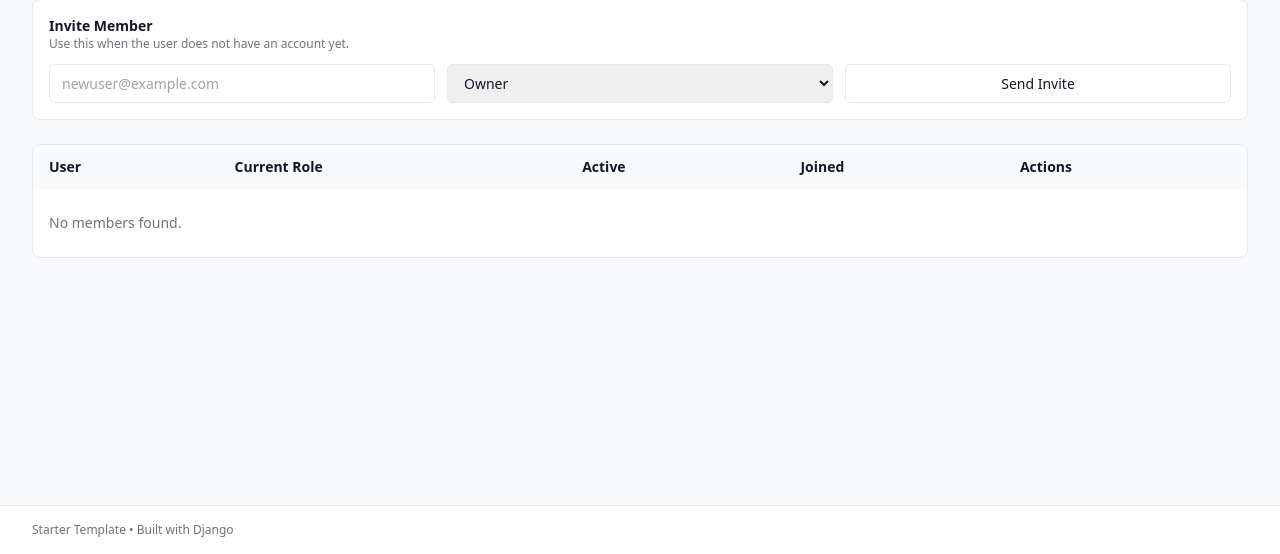
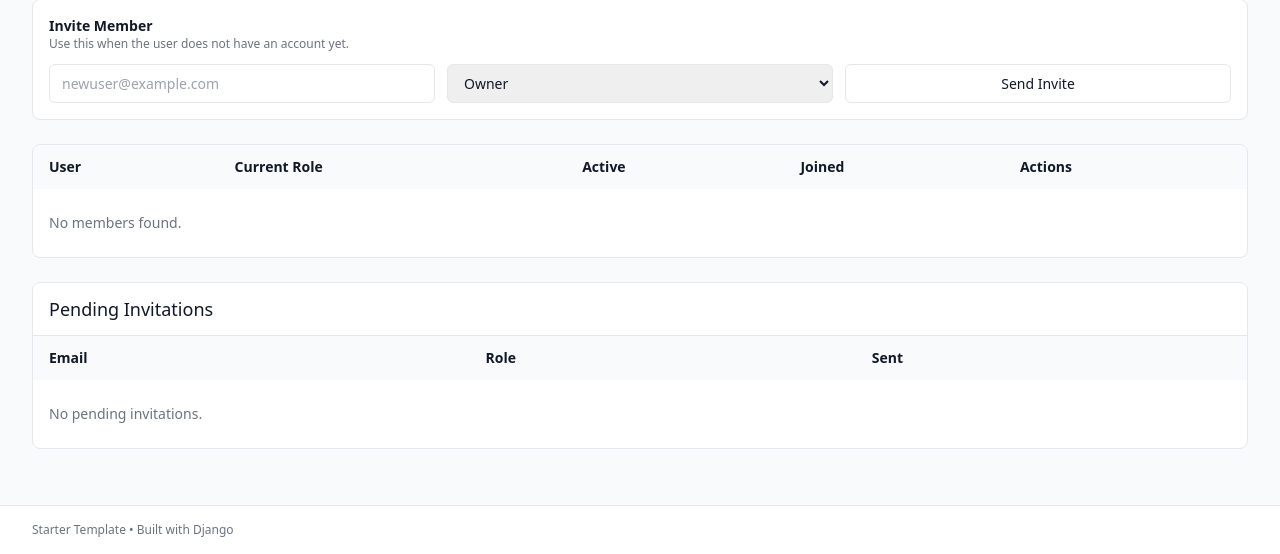
Before and after one commit to JovanyCardenas/django-saas-starter, a Django app: template backend/templates/settings_panel/members.html in a window 1280 px wide. Shown: the part 246-800 px from the top of the page. Run offline with Django 4.2, Linux system fonts and the light colour scheme; the template is opened without the code that fills it, so the values that code supplies are empty; some libraries are stand-ins or nearby versions.

Commit message:
finished SaaS template

```diff
--- a/backend/templates/settings_panel/members.html
+++ b/backend/templates/settings_panel/members.html
@@ -144,5 +144,38 @@
         </tbody>
       </table>
     </div>
+
+<div class="rounded-lg border bg-white mt-6">
+  <div class="px-4 py-3 border-b">
+    <h2 class="text-lg font-medium">Pending Invitations</h2>
   </div>
+
+  <table class="min-w-full text-sm">
+    <thead class="bg-gray-50 text-left">
+      <tr>
+        <th class="px-4 py-3">Email</th>
+        <th class="px-4 py-3">Role</th>
+        <th class="px-4 py-3">Sent</th>
+      </tr>
+    </thead>
+    <tbody>
+      {% for invite in invitations %}
+        <tr class="border-t">
+          <td class="px-4 py-3">{{ invite.email }}</td>
+          <td class="px-4 py-3">{{ invite.role }}</td>
+          <td class="px-4 py-3">{{ invite.created_at }}</td>
+        </tr>
+      {% empty %}
+        <tr>
+          <td colspan="3" class="px-4 py-6 text-gray-500">
+            No pending invitations.
+          </td>
+        </tr>
+      {% endfor %}
+    </tbody>
+  </table>
+</div>
+
+  </div>
+
 {% endblock %}
```
